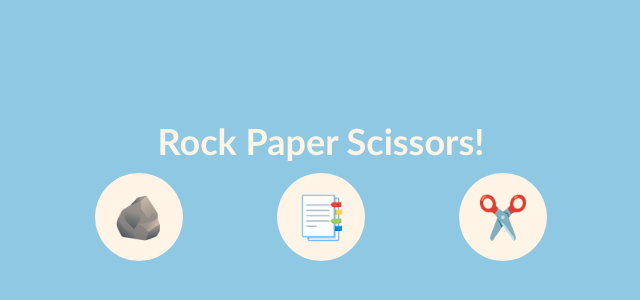
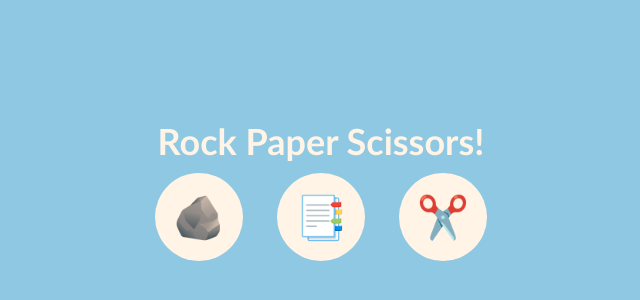
Before and after one commit to seagulley/rock-paper-scissors, a plain HTML site: page index.html in a window 1280 px wide. Shown: the part 210-510 px from the top of the page, without its empty margins (319-959 px from the left). Drawn offline with Linux system fonts and the light colour scheme.

Commit message:
added a min-width to the button spacing so that they don't get deformed when the window is small

```diff
--- a/style.css
+++ b/style.css
@@ -25,7 +25,8 @@ body {
 }
 
 .choices {
-    width: 50vw;
+    width: 30vw;
+    min-width: 400px;
     display: flex;
     justify-content: space-evenly;
     padding: 0;
```
